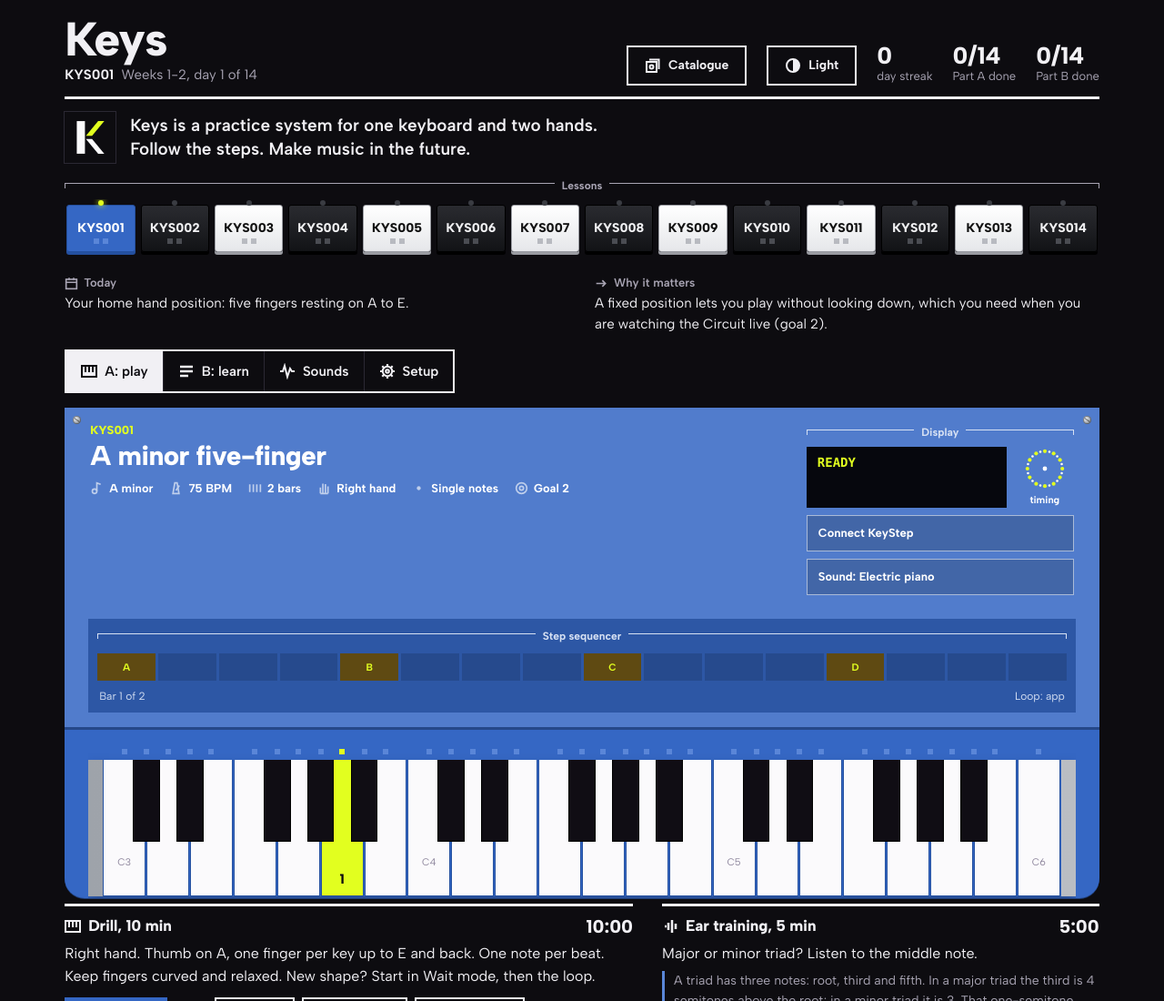
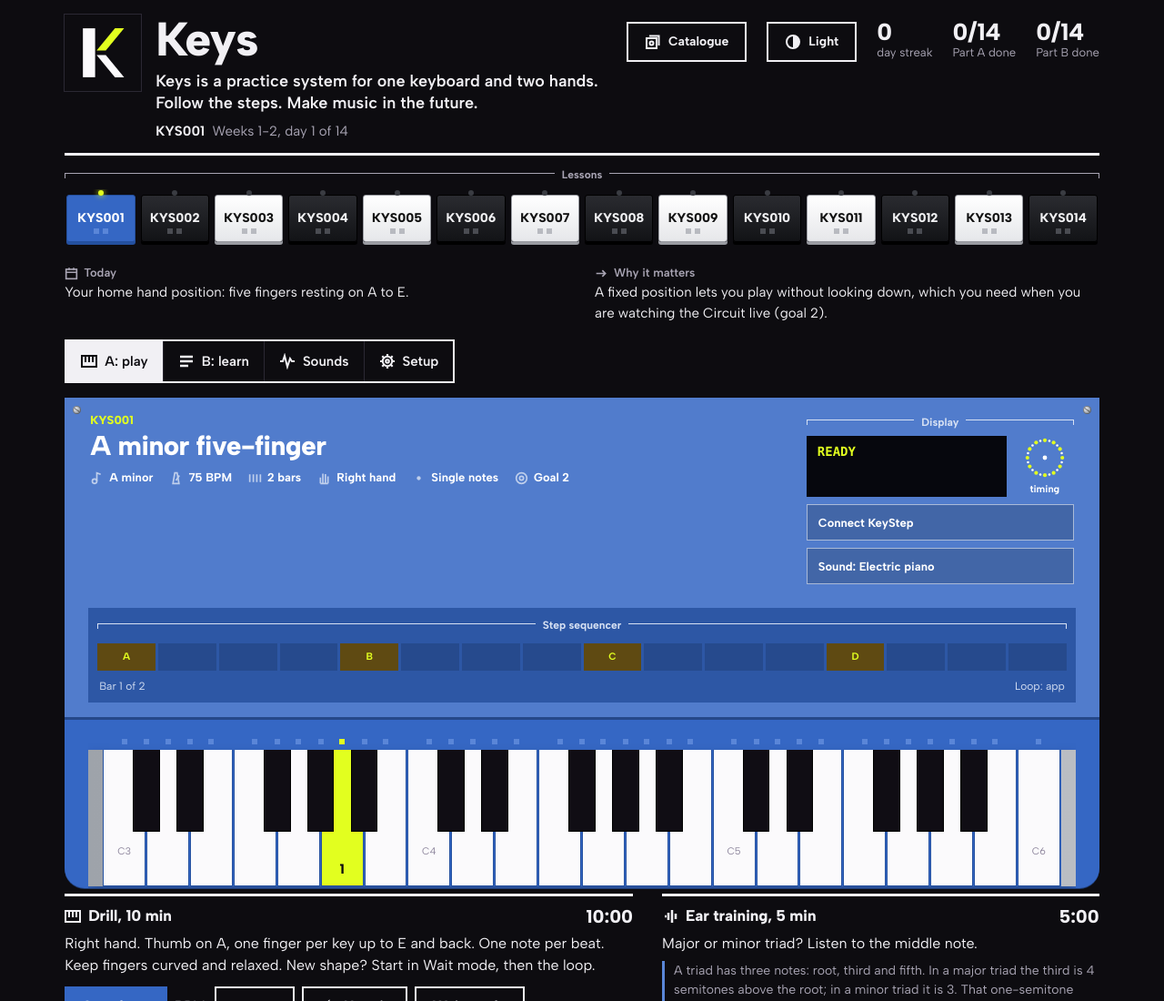
Before and after one commit to ARA-music/keys, a plain HTML site: page index.html in a window 1280 px wide. Shown: the top 1100 px of the page at 91% size. Drawn offline with Linux system fonts and the light colour scheme.

Commit message:
Move logo and intro copy into the page header
Co-Authored-By: Claude Opus 5.5 <noreply@anthropic.com>
Claude-Session: https://claude.ai/code/session_01UKF6PVJChQkCZyww4af3Wy

```diff
--- a/index.html
+++ b/index.html
@@ -167,6 +167,10 @@ input[type=range]{width:100%;height:34px;accent-color:var(--yel)}
 .about{display:flex;gap:16px;align-items:center;padding:14px 0 4px}
 .about .logo{width:56px;height:56px;flex:none;box-shadow:0 0 0 1px var(--hair)}
 .about p{margin:0;font-size:clamp(16px,2.2vw,19px);font-weight:600;max-width:46ch;line-height:1.35}
+@media(min-width:821px){.top{display:grid;grid-template-columns:minmax(0,1fr) auto;align-items:start}.top .stat{padding-top:6px}}
+.brand{display:flex;gap:16px;align-items:flex-start}
+.brand .logo{width:clamp(56px,8vw,84px);height:clamp(56px,8vw,84px);flex:none;box-shadow:0 0 0 1px var(--hair)}
+.blurb{margin:6px 0 8px;font-size:clamp(15px,2vw,18px);font-weight:600;max-width:46ch;line-height:1.35}
 .tag{margin-top:24px;padding-top:8px;border-top:1px solid var(--hair);font-size:13px;color:var(--mute);text-align:right}
 @media(max-width:600px){.tier{padding:16px 14px 14px}.lower{padding:16px 10px 0}.kb{height:120px;border-left-width:10px;border-right-width:10px}.wrap{padding-top:10px}.st{height:24px;font-size:10px}.steps{gap:2px}.tabs{width:100%}.tab{flex:1;justify-content:center;padding:0 8px}}
 @media(prefers-reduced-motion:reduce){.meter span{transition:none}}
@@ -175,10 +179,11 @@ input[type=range]{width:100%;height:34px;accent-color:var(--yel)}
 <body>
 <div class="wrap">
   <div class="top">
-    <div>
+    <div class="brand"><svg class="logo" viewBox="0 0 100 100" role="img" aria-label="Keys logo"><rect width="100" height="100" fill="#0d0c10"/><rect x="24" y="18" width="16" height="64" fill="#fbfafc"/><polygon points="42,47 54,47 78,18 66,18" fill="#e2ff1f"/><polygon points="42,53 54,53 78,82 66,82" fill="#fbfafc"/></svg><div>
       <h1>Keys</h1>
+      <p class="blurb">Keys is a practice system for one keyboard and two hands. Follow the steps. Make music in the future.</p>
       <div class="sub" id="dayTitle">Day 1</div>
-    </div>
+    </div></div>
     <div class="stat">
       <button class="btn ghost thm" id="tabC" aria-selected="false"><svg class="ic" viewBox="0 0 18 18" aria-hidden="true" fill="none" stroke="currentColor" stroke-width="2"><rect x="2" y="5" width="11" height="11"/><path d="M5 2.5h10.5V13"/><circle cx="7.5" cy="10.5" r="2"/></svg><span>Catalogue</span></button>
       <button class="btn ghost thm" id="thm" aria-label="Switch light or dark mode"><svg class="ic" viewBox="0 0 18 18" aria-hidden="true"><circle cx="9" cy="9" r="7" fill="none" stroke="currentColor" stroke-width="2"/><path d="M9 2a7 7 0 0 1 0 14z" fill="currentColor"/></svg><span id="thmTxt">Light</span></button>
@@ -187,7 +192,6 @@ input[type=range]{width:100%;height:34px;accent-color:var(--yel)}
       <div><b id="stB">0/14</b>Part B done</div>
     </div>
   </div>
-  <div class="about"><svg class="logo" viewBox="0 0 100 100" role="img" aria-label="Keys logo"><rect width="100" height="100" fill="#0d0c10"/><rect x="24" y="18" width="16" height="64" fill="#fbfafc"/><polygon points="42,47 54,47 78,18 66,18" fill="#e2ff1f"/><polygon points="42,53 54,53 78,82 66,82" fill="#fbfafc"/></svg><p>Keys is a practice system for one keyboard and two hands. Follow the steps. Make music in the future.</p></div>
   <div class="brk days-l" style="margin-top:12px">Lessons</div>
   <nav class="days" id="days" aria-label="Days"></nav>
   <div class="intro" id="intro"></div>
--- a/sw.js
+++ b/sw.js
@@ -1,4 +1,4 @@
-const C='keys-v9';
+const C='keys-v10';
 const FILES=['./','index.html','favicon.svg','manifest.webmanifest','firebase-config.js','icon-k-192.png','icon-k-512.png'];
 self.addEventListener('install',e=>{e.waitUntil(caches.open(C).then(c=>c.addAll(FILES)).then(()=>self.skipWaiting()))});
 self.addEventListener('activate',e=>{e.waitUntil(caches.keys().then(ks=>Promise.all(ks.filter(k=>k!==C).map(k=>caches.delete(k)))).then(()=>self.clients.claim()))});
```
